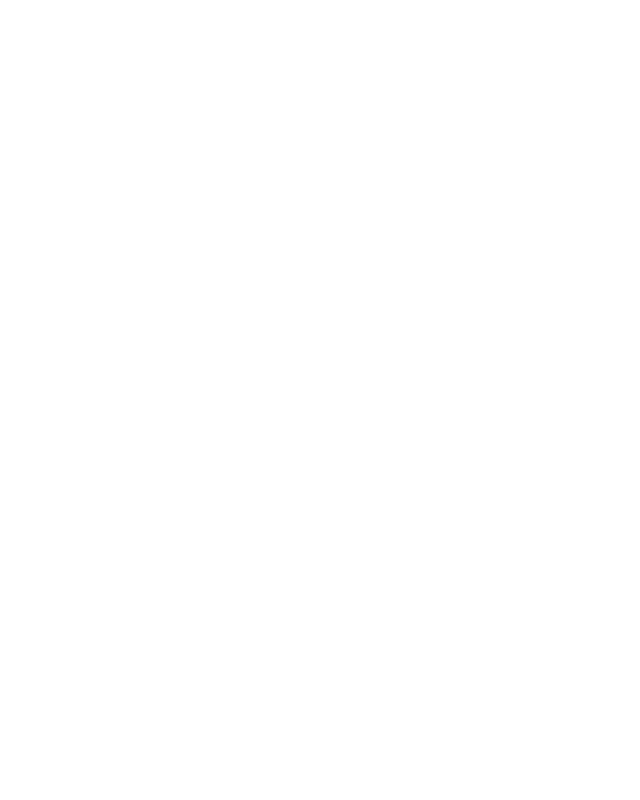
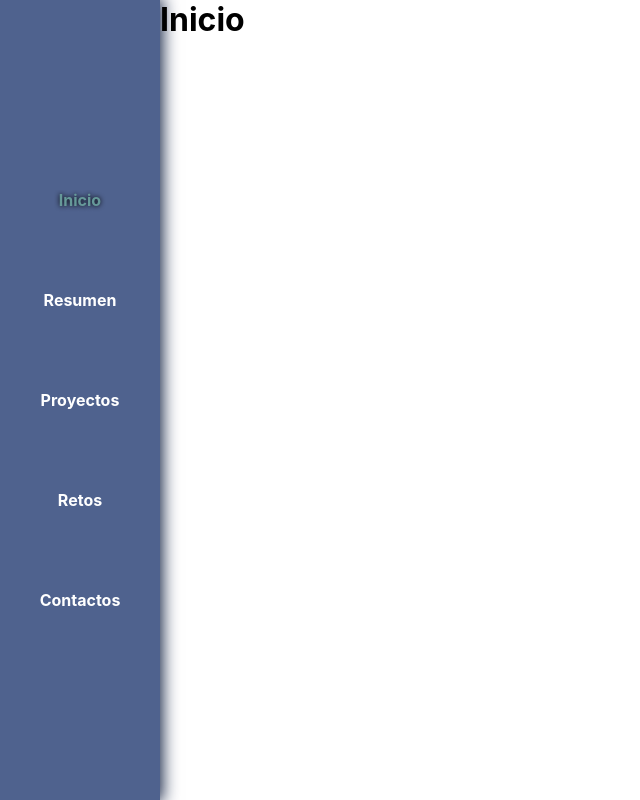
Before and after one commit to Marco90v/Portafolio, a React (Vite) app: page / in a window 1280 px wide. Shown: the whole page, without its empty margins (0-640 px from the left). Built offline with nearby package versions, Linux system fonts and the light colour scheme.

Commit message:
feat: se agrego main y sidebar/nav

```diff
--- a/src/App.tsx
+++ b/src/App.tsx
@@ -1,8 +1,22 @@
+import { BrowserRouter, Route, Routes } from "react-router-dom";
+import Sidebar from "./components/Nav";
+import { Main } from "./styles/style";
+
 function App() {
 
   return (
-    <>
-    </>
+    <BrowserRouter>
+      <Main>
+        <Sidebar/>
+        <Routes>
+          <Route path="/" element={<h1>Inicio</h1>} />,
+          <Route path="/cv" element={<h1>CV</h1>} />,
+          <Route path="/project" element={<h1>Project</h1>} />,
+          <Route path="/challenges" element={<h1>Challenges</h1>} />,
+          <Route path="/contacts" element={<h1>Contacts</h1>} />,
+        </Routes>
+      </Main>
+    </BrowserRouter>
   );
 }
 
--- /dev/null
+++ b/src/components/Nav.tsx
@@ -0,0 +1,27 @@
+import { Li, MyNavLink, Nav, Ul } from "../styles/style";
+
+function Sidebar () {
+    return(
+        <Nav>
+            <Ul>
+                <Li>
+                    <MyNavLink to="/" >Inicio</MyNavLink>
+                </Li>
+                <Li>
+                    <MyNavLink to="/cv" >Resumen</MyNavLink>
+                </Li>
+                <Li>
+                    <MyNavLink to="/project" >Proyectos</MyNavLink>
+                </Li>
+                <Li>
+                    <MyNavLink to="/challenges" >Retos</MyNavLink>
+                </Li>
+                <Li>
+                    <MyNavLink to="/contacts" >Contactos</MyNavLink>
+                </Li>
+            </Ul>
+        </Nav>
+    );
+}
+
+export default Sidebar;
--- a/src/index.css
+++ b/src/index.css
@@ -10,3 +10,6 @@
   border-spacing: 0;
   box-sizing: border-box;
 }
+body{
+  font-size: 16px;
+}
--- /dev/null
+++ b/src/styles/style.ts
@@ -0,0 +1,43 @@
+import { NavLink } from "react-router-dom";
+import { styled } from "styled-components";
+
+export const Main = styled.main`
+    display: grid;
+    grid-template-columns: 10rem auto;
+    grid-template-rows: auto;
+    height: 100vh;
+`;
+export const Nav = styled.nav`
+    display: flex;
+    flex-direction: column;
+    align-items: center;
+    justify-content: center;
+    background-color: #4F628E;
+    box-shadow: 0rem 0rem 1rem 0.1rem #061539;
+`;
+export const Ul = styled.ul`
+    display: flex;
+    flex-direction: column;
+    row-gap: 5rem;
+    align-items: center;
+    list-style: none;
+    overflow: hidden;
+    width: 100%;
+`;
+
+export const Li = styled.li`
+    font-weight: bold;
+    width: 100%;
+    text-align: center;
+    cursor: pointer;
+`;
+
+export const MyNavLink = styled(NavLink)<any>`
+    color: white;
+    text-decoration: none;
+    transition: all ease-in-out 0.25s;
+    &.active{
+        color: #669999;
+        text-shadow: 0rem 0rem 0.3rem black;
+    }
+`;
```
